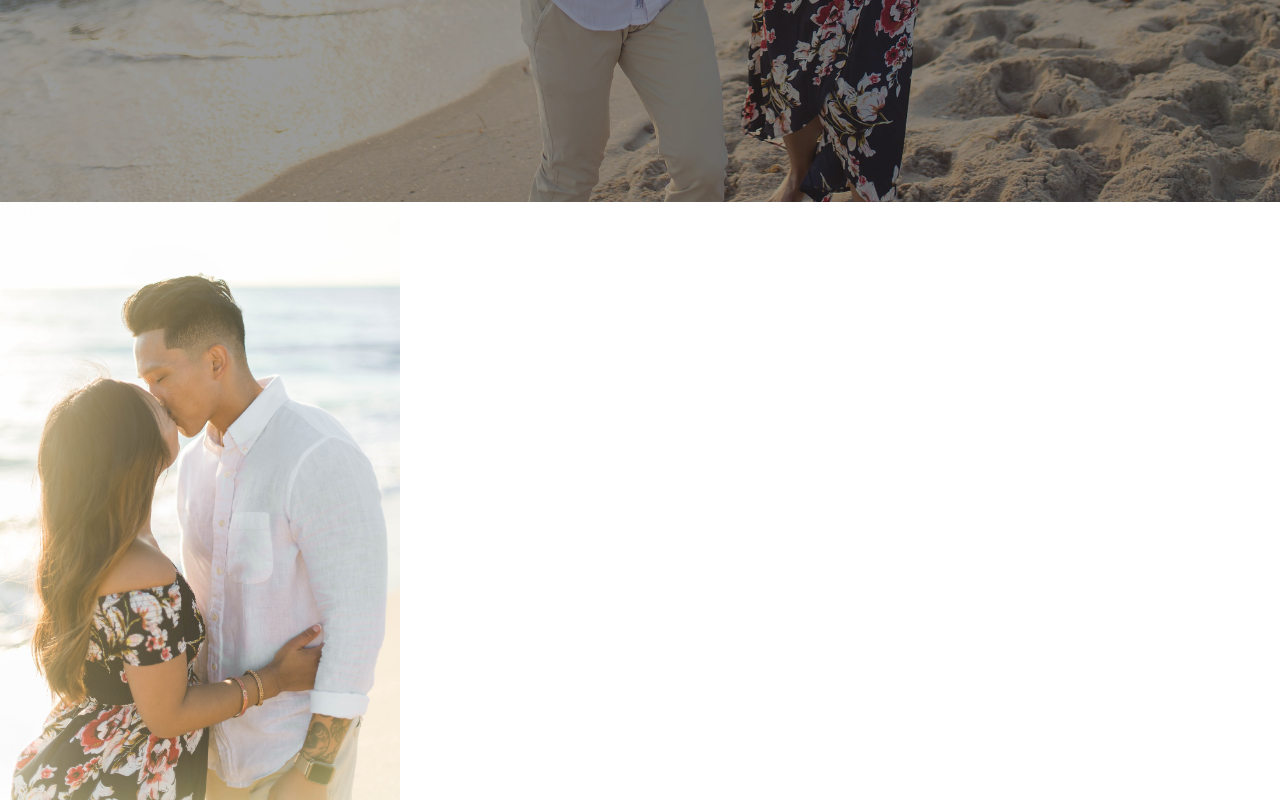
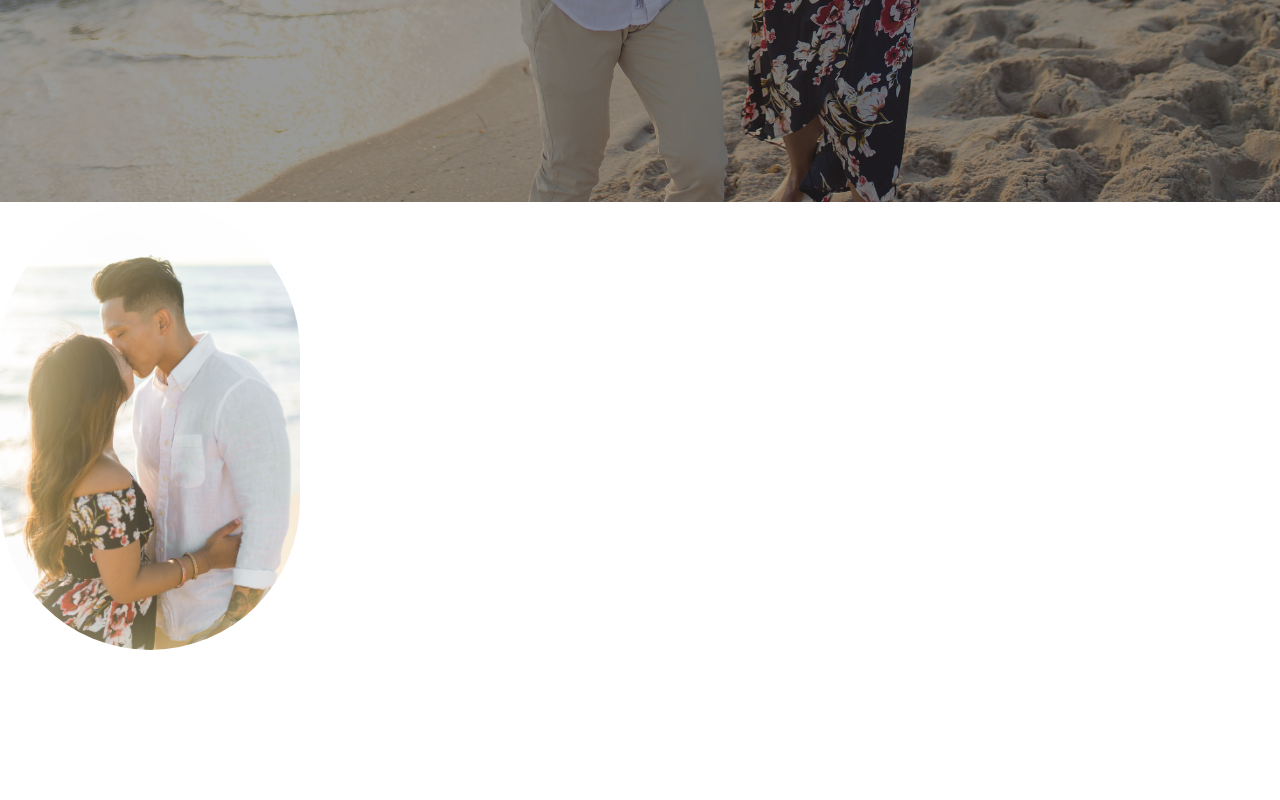
Before and after one commit to FrancisCalizo/cherrie-tickles-her-francy, a Gatsby site: page / in a window 1280 px wide. Shown: the part 598-1398 px from the top of the page. After the commit the page ends 1248 px from the top, so only its background shows below. Built offline with nearby package versions, Linux system fonts and the light colour scheme; Gatsby itself is replaced by a stand-in of ours.

Commit message:
Picture Slideshow with 4 picture

```diff
--- a/src/components/our-story/Slideshow.js
+++ b/src/components/our-story/Slideshow.js
@@ -6,21 +6,40 @@ import styled from "styled-components"
 import useInterval from "../hooks/useInterval"
 
 const Slides = styled(Img)`
-  width: 400px;
+  width: 300px;
+  border-radius: 300px
 `
 
 const Slideshow = () => {
   const data = useStaticQuery(graphql`
     query slideshowImageQuery {
-      slideshowOne: file(relativePath: { eq: "beach-shoulder-rest.jpg" }) {
+      slideshowOne: file(
+        relativePath: { eq: "slideshow/beach-shoulder-rest.jpg" }
+      ) {
         childImageSharp {
-          fluid(maxWidth: 400, quality: 100) {
+          fluid(quality: 100) {
             ...GatsbyImageSharpFluid
           }
         }
       }
 
-      slideshowTwo: file(relativePath: { eq: "beach-kiss.jpg" }) {
+      slideshowTwo: file(relativePath: { eq: "slideshow/beach-kiss.jpg" }) {
+        childImageSharp {
+          fluid(quality: 100) {
+            ...GatsbyImageSharpFluid
+          }
+        }
+      }
+
+      slideshowThree: file(relativePath: { eq: "slideshow/beach-kiss-cheek.jpg" }) {
+        childImageSharp {
+          fluid(quality: 100) {
+            ...GatsbyImageSharpFluid
+          }
+        }
+      }
+
+      slideshowFour: file(relativePath: { eq: "slideshow/beach-held.jpg" }) {
         childImageSharp {
           fluid(quality: 100) {
             ...GatsbyImageSharpFluid
@@ -34,20 +53,28 @@ const Slideshow = () => {
     data.slideshowOne.childImageSharp.fluid
   )
 
+  console.log(data)
+
   useInterval(() => {
     switch (true) {
       case currentPhoto === data.slideshowOne.childImageSharp.fluid:
         setCurrentPhoto(data.slideshowTwo.childImageSharp.fluid)
         break
       case currentPhoto === data.slideshowTwo.childImageSharp.fluid:
+        setCurrentPhoto(data.slideshowThree.childImageSharp.fluid)
+        break
+      case currentPhoto === data.slideshowThree.childImageSharp.fluid:
+        setCurrentPhoto(data.slideshowFour.childImageSharp.fluid)
+        break
+      case currentPhoto === data.slideshowFour.childImageSharp.fluid:
         setCurrentPhoto(data.slideshowOne.childImageSharp.fluid)
         break
     }
-  }, 3000)
+  }, 4000)
 
   return (
     <div>
-      <Slides alt="default-photo-francis" fluid={currentPhoto} />
+      <Slides alt="default-photo-francis" fluid={currentPhoto}/>
     </div>
   )
 }
```
Also changed, not shown: src/images/default.png (deleted), src/images/slideshow/beach-held.jpg (added), src/images/slideshow/beach-kiss-cheek.jpg (added), src/images/slideshow/beach-kiss.jpg (renamed from src/images/beach-kiss.jpg), src/images/slideshow/beach-shoulder-rest.jpg (renamed from src/images/beach-shoulder-rest.jpg), 2 other files.
